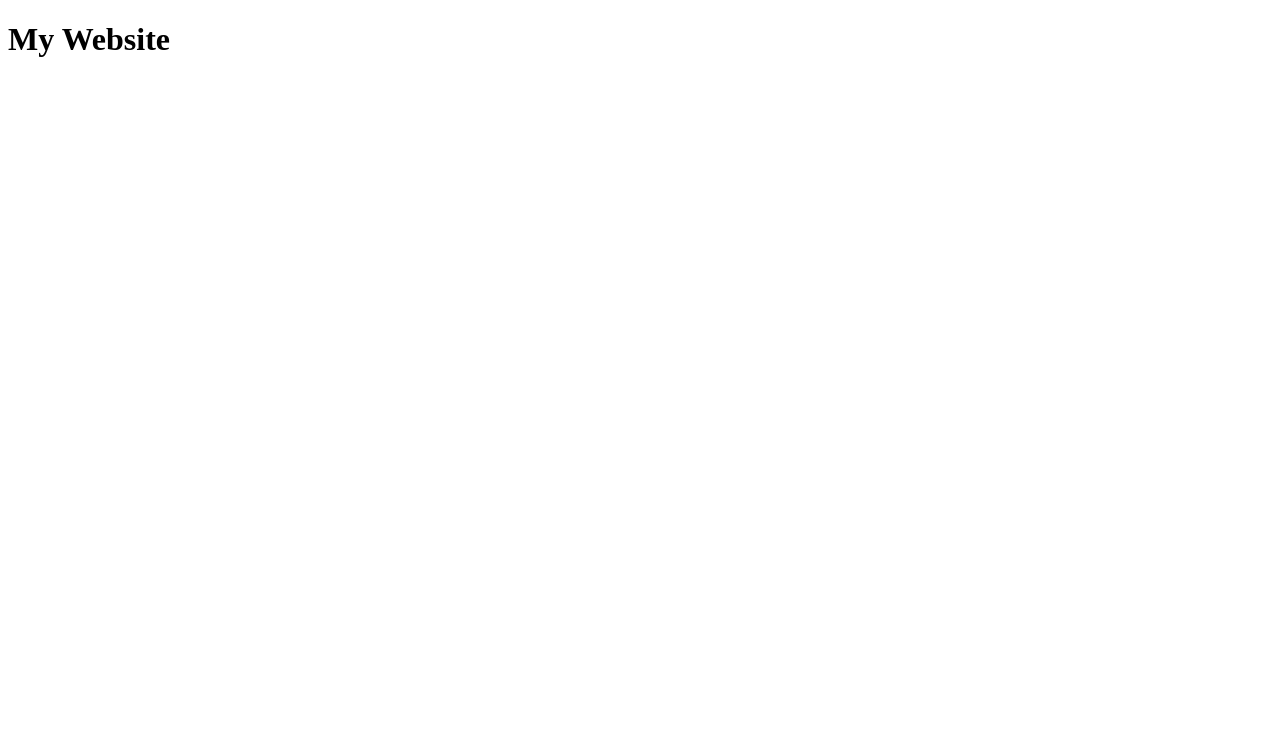
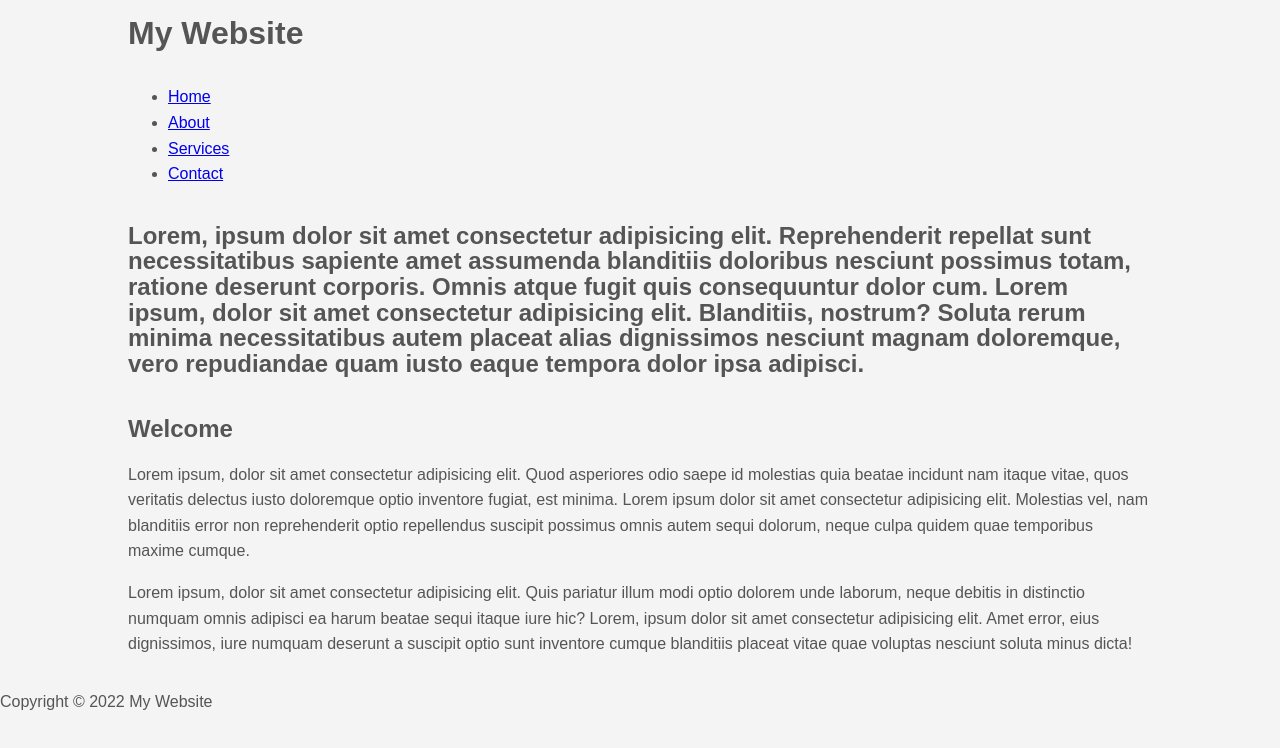
Before and after one commit to TristanPior/HTML-CSS-Practice, a plain HTML site: page CSS/mywebsite/index.html in a window 1280 px wide. Drawn offline with Linux system fonts and the light colour scheme.

Commit message:
Basic settings

```diff
--- a/CSS/mywebsite/css/style.css
+++ b/CSS/mywebsite/css/style.css
@@ -0,0 +1,13 @@
+body{
+    background:#f4f4f4;
+    color:#555555;
+    font: 16px Arial, Helvetica, sans-serif;
+    line-height: 1.6em;
+    margin: 0;
+}
+
+.container{
+    width: 80%;
+    margin: auto;
+    overflow: hidden;
+}
--- a/CSS/mywebsite/index.html
+++ b/CSS/mywebsite/index.html
@@ -5,8 +5,47 @@
     <link rel="stylesheet" type="text/css" href="css/style.css">
 </head>
 <body>
-    <header>
-        <h1>My Website</h1>
+    <header id="main-header">
+        <div class="container">
+            <h1>My Website</h1>
+        </div>
     </header>
+    <nav id="navbar">
+        <div class="container">
+            <ul>
+                <li><a href="#">Home</a></li>
+                <li><a href="#">About</a></li>
+                <li><a href="#">Services</a></li>
+                <li><a href="#">Contact</a></li>
+            </ul>
+        </div>
+    </nav>
+
+    <section id="showcase">
+        <div class="container">
+            <h1>Lorem, ipsum dolor sit amet consectetur adipisicing elit. Reprehenderit repellat sunt necessitatibus sapiente amet assumenda blanditiis doloribus nesciunt possimus totam, ratione deserunt corporis. Omnis atque fugit quis consequuntur dolor cum.
+                Lorem ipsum, dolor sit amet consectetur adipisicing elit. Blanditiis, nostrum? Soluta rerum minima necessitatibus autem placeat alias dignissimos nesciunt magnam doloremque, vero repudiandae quam iusto eaque tempora dolor ipsa adipisci.
+            </h1>
+        </div>
+    </section>
+    <div class="container">
+        <section id="main">
+            <h1>Welcome</h1>
+            <p>Lorem ipsum, dolor sit amet consectetur adipisicing elit. Quod asperiores odio saepe id molestias quia beatae incidunt nam itaque vitae, quos veritatis delectus iusto doloremque optio inventore fugiat, est minima.
+                Lorem ipsum dolor sit amet consectetur adipisicing elit. Molestias vel, nam blanditiis error non reprehenderit optio repellendus suscipit possimus omnis autem sequi dolorum, neque culpa quidem quae temporibus maxime cumque.
+            </p>
+        </section>
+
+        <aside id="sidebar">
+            <p>Lorem ipsum, dolor sit amet consectetur adipisicing elit. Quis pariatur illum modi optio dolorem unde laborum, neque debitis in distinctio numquam omnis adipisci ea harum beatae sequi itaque iure hic?
+                Lorem, ipsum dolor sit amet consectetur adipisicing elit. Amet error, eius dignissimos, iure numquam deserunt a suscipit optio sunt inventore cumque blanditiis placeat vitae quae voluptas nesciunt soluta minus dicta!
+            </p>
+        </aside>
+    </div>
+
+    <footer id="main-footer">
+        <p>Copyright &copy; 2022 My Website</p>
+    </footer>
+
 </body>
 </html>
```
